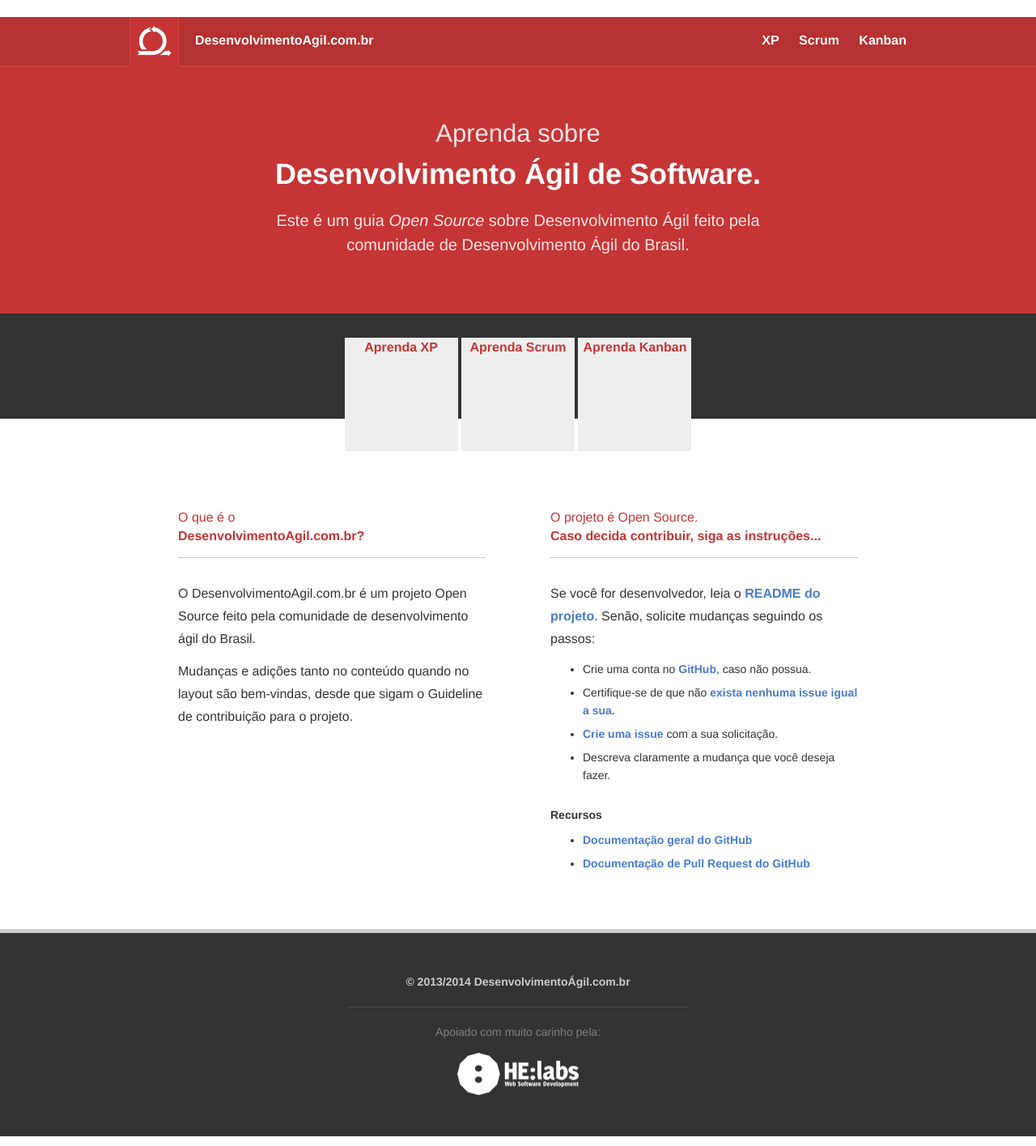
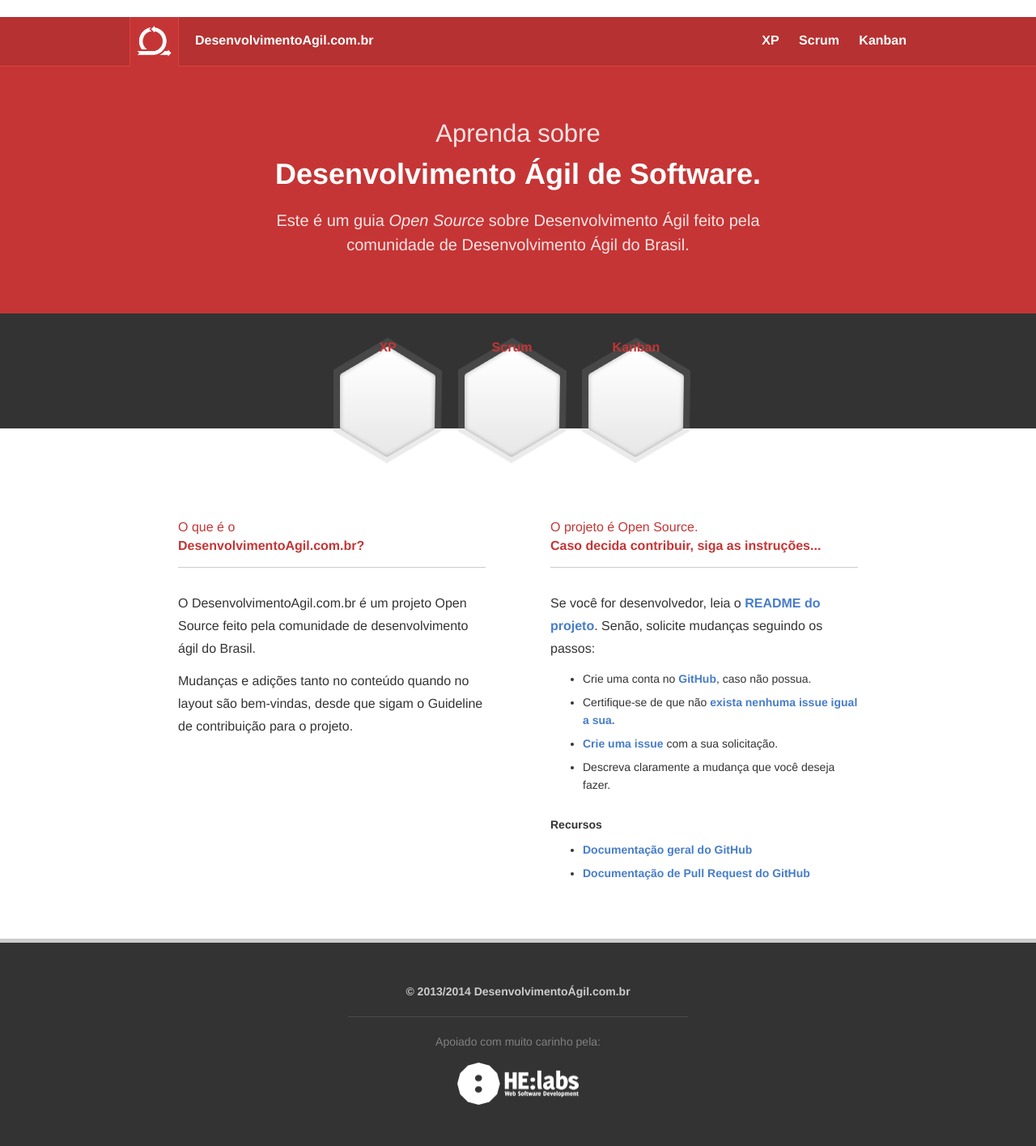
Before and after one commit to desenvolvimentoagilcombr/desenvolvimentoagilcombr.github.com, a Jekyll site: the page built from index.html, in a window 1280 px wide. Shown: the whole page at 81% size. Built offline with Jekyll 4.4.1, drawn with Linux system fonts in a browser that asks for light colours; Markdown is read by kramdown in place of the engine named in the settings.

Commit message:
Styled main call

```diff
--- a/_sass/layouts/_index_main_call.scss
+++ b/_sass/layouts/_index_main_call.scss
@@ -5,14 +5,20 @@
 
   li {
     display: inline-block;
-    margin-bottom: -40px;
+    margin: 0 15px -43px 0;
 
     a {
-      width: 140px;
-      height: 140px;
-      background: #eee;
+      width: 134px;
+      height: 155px;
+      background: url('/images/call-bg.png') 0 0 no-repeat;
       color: $main-red;
       display: inline-block;
+      font-size: $font-medium;
+
+      &:hover {
+        background-position: 0 -155px;
+        color: #fff;
+      }
     }
   } // li
 }
--- a/index.html
+++ b/index.html
@@ -22,17 +22,17 @@ description: Este é um guia Open Source sobre Desenvolvimento Ágil feito pela
   <ul>
     <li>
       <a href="/xp" title="Aprenda XP">
-    	  Aprenda XP
+    	  XP
       </a>
     </li>
     <li>
       <a href="/scrum" title="Aprenda Scrum">
-    	  Aprenda Scrum
+    	  Scrum
       </a>
     </li>
     <li>
       <a href="/kanban" title="Aprenda Kanban">
-    	  Aprenda Kanban
+    	  Kanban
       </a>
     </li>
   </ul>
```
Also changed, not shown: _layouts/default.html (line endings or trailing spaces), _sass/layouts/_header.scss (line endings or trailing spaces), images/call-bg.png (added).
